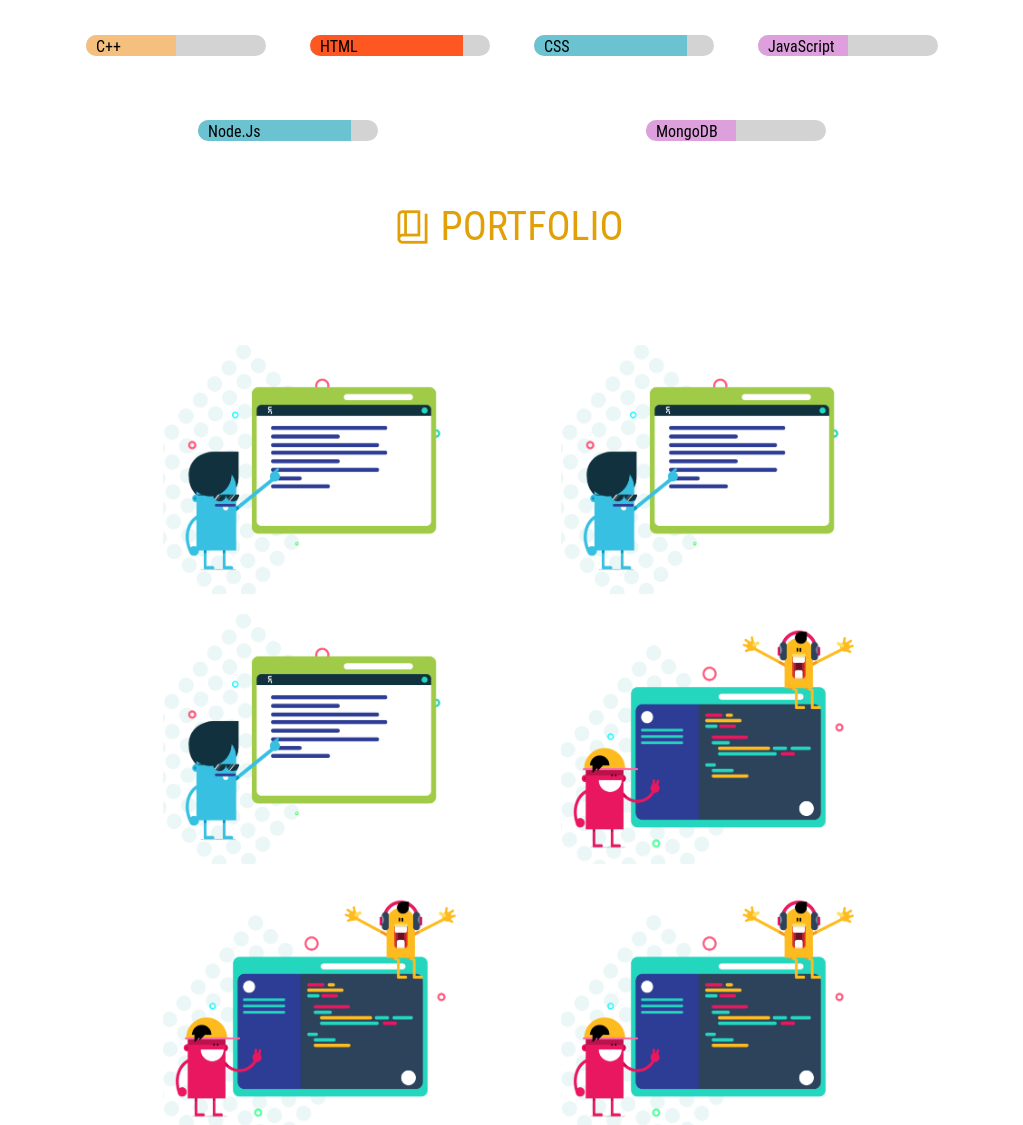
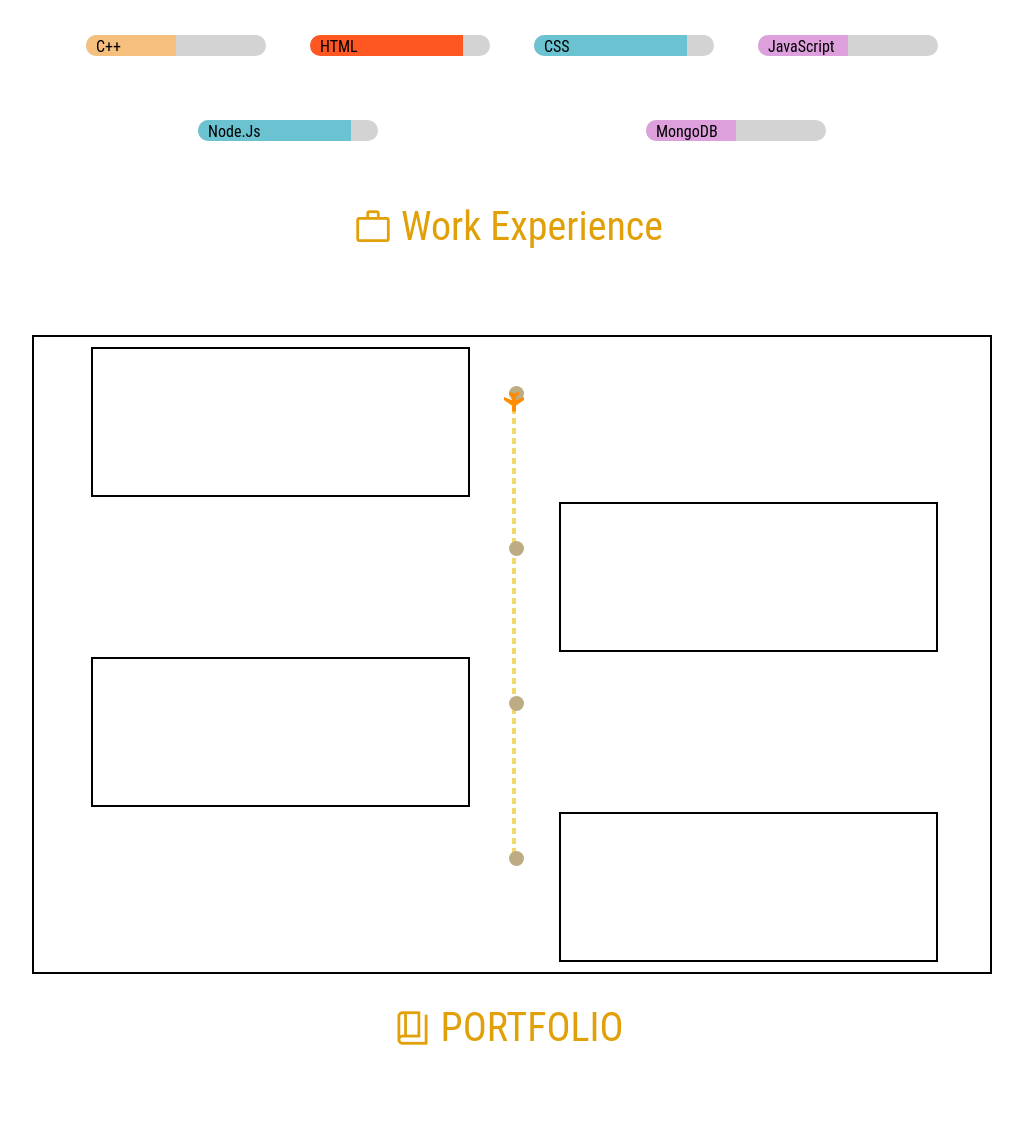
Before and after one commit to BongFreak/Project-In-CSS-Html, a plain HTML site: page Resume/Resume.html in a window 1280 px wide. Shown: the part 885-2010 px from the top of the page, without its empty margins (128-1151 px from the left). Drawn offline with nearby package versions, Linux system fonts and the light colour scheme; a web font is replaced by a local one.

Commit message:
Create Work Experience Seaction

```diff
--- a/Resume/Resume.css
+++ b/Resume/Resume.css
@@ -183,6 +183,97 @@ section{
     font-family: "Roboto Condensed", sans-serif;
 
 }
+/*-------------------Experience Section---------------- */
+.timeline{
+    position: relative;
+    width: 75%;
+    border: 2px solid black;
+    padding: 5px;
+}
+.timeline-box{
+    position: relative;
+    width: 40%;
+    left: 5%;
+    min-height: 150px;
+    border: 2px solid black;
+    margin: 5px;
+}
+.timeline-box::after{
+    content: '';
+    position: absolute;
+    width: 15px;
+    height: 15px;
+    background-color: #bdab83;
+    top: 25%;
+    border-radius: 50%;
+    z-index: 1;
+
+}
+.timeline-box:nth-child(2n) {
+    margin-left: 50%;
+}
+.timeline-box:nth-child(2n)::after{
+    left: -14%;
+}
+.timeline-box:nth-child(2n+1)::after {
+    left: 111%;
+}
+#timeline-driver{
+    position: absolute;
+    border: 2px dashed rgb(240, 216, 109);
+    width: 0;
+    left: 50%;
+    top: 8%;
+
+    height: 75%;
+}
+.timeline-traveler{
+    position: sticky;
+    top: 8%;
+    z-index: 2;
+
+}
+.timeline-traveler span{
+    transform: rotate(180deg);
+    margin-left: -12px;
+    display: inline-block;
+    color: darkorange;
+
+}
+
+
+
+
+/* ----------------- */
+#timeline-divider {
+    position: absolute;
+    width: 0;
+    top: 8%;
+    left: 50%;
+    border: 2px dashed #0096fa6b;
+    height: 75%;
+    color: #433E3F;
+}
+
+#timeline-divider .timeline-traveller {
+    position: sticky;
+    top: 135px;
+    z-index: 10;
+    /* Increased z-index to ensure it appears above other elements */
+}
+
+#timeline-divider i {
+    transform: rotate(90deg);
+    margin-top: -35px;
+    display: block;
+    color: #2857a4;
+    z-index: 20;
+    /* Added z-index to the icon itself */
+}
+
+
+
+
 
 /*-------------------Portfolio Section---------------- */
 .portfolio-container{
--- a/Resume/Resume.html
+++ b/Resume/Resume.html
@@ -149,6 +149,36 @@
         </section>
 
         <section id="experience">
+            <h1 class="section-heading mb75px">
+                <span class="material-symbols-outlined">
+                    work
+                </span>
+                <span>
+                    Work Experience
+                </span>
+
+            </h1>
+            <div class="timeline">
+                <div class="timeline-box">
+
+                </div>
+                <div class="timeline-box">
+
+                </div>
+                <div class="timeline-box">
+
+                </div>
+                <div class="timeline-box">
+
+                </div>
+                <div id="timeline-driver">
+                    <div class="timeline-traveler">
+                        <span class="material-symbols-outlined">
+                            flight
+                        </span>
+                    </div>
+                </div>
+            </div>
 
         </section>
         <section id="education">
```
